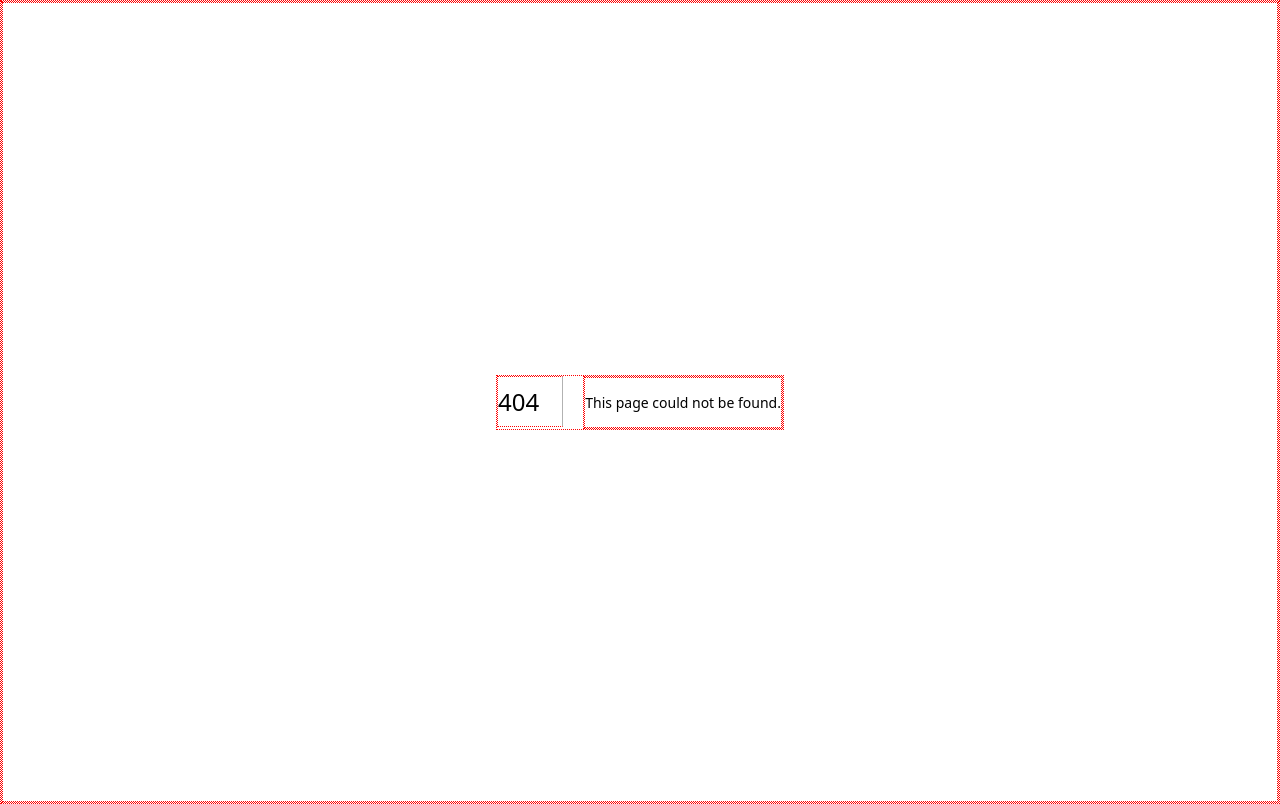
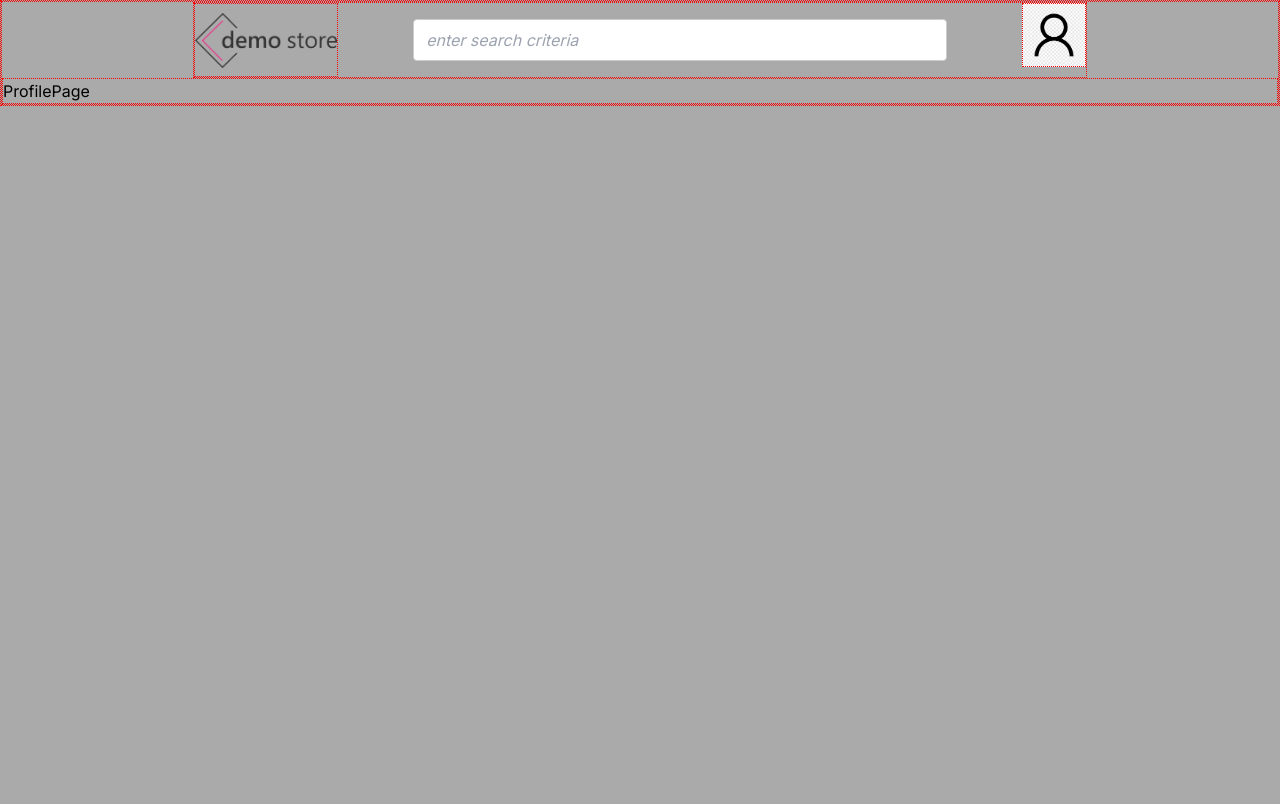
Before and after one commit to Oleguito/demo-shop-frontend, a Next.js app: page /pages/profile in a window 1280 px wide. Before the commit this address had no page. Built offline with nearby package versions, Linux system fonts and the light colour scheme.

Commit message:
while it works...

```diff
--- a/src/app/components/Header.tsx
+++ b/src/app/components/Header.tsx
@@ -1,9 +1,12 @@
+"use client"
+
 import {Logo} from "@/app/components/Logo";
 import {SearchBar} from "@/app/components/SearchBar";
 import {LoginButton} from "@/app/components/LoginButton";
-import React, {useContext} from "react";
+import React, {useContext, useEffect, useState} from "react";
 import ProfileButton from "@/app/components/ProfileButton";
 import {GlobalContext} from "@/app/context/GlobalContext";
+import {useRouter} from "next/navigation";
 
 type Props = {
     buttonToTheRight: React.ReactNode;
@@ -13,11 +16,16 @@ export function Header() {
 
     const {userIsLoggedIn} = useContext(GlobalContext);
 
+    const [isClient, setIsClient] = useState(false)
+    useEffect(() => {
+        setIsClient(true)
+    }, [])
+
     return (
         <header className="flex justify-between mx-[15%]">
             <Logo/>
             <SearchBar/>
-            {userIsLoggedIn ? <ProfileButton /> : <LoginButton /> }
+            {isClient && userIsLoggedIn ? <ProfileButton /> : <LoginButton /> }
         </header>
     );
 }
--- a/src/app/components/Logo.tsx
+++ b/src/app/components/Logo.tsx
@@ -1,5 +1,6 @@
 import React from "react";
+import Link from "next/link";
 
 export function Logo() {
-    return <div className="logo"></div>;
+    return <Link href={"/"} className="logo"></Link>;
 }
--- a/src/app/components/ProfileButton.tsx
+++ b/src/app/components/ProfileButton.tsx
@@ -1,11 +1,16 @@
 import React from "react";
+import {useRouter} from "next/navigation";
 
 export default function ProfileButton() {
+
+    const router = useRouter();
+
     return <button
         type="submit"
         className="profileImage"
         onClick={() => {
-            console.log("this is a profile button")
+            console.log("this is a profile button");
+            router.push("/pages/profile");
         }}
     ></button>;
 }
--- /dev/null
+++ b/src/app/pages/profile/page.tsx
@@ -0,0 +1,14 @@
+"use client"
+
+import React from 'react'
+import {Header} from "@/app/components/Header";
+
+const ProfilePage = () => {
+    return (
+        <>
+            <Header />
+            <div>ProfilePage</div>
+        </>
+    )
+}
+export default ProfilePage
```
